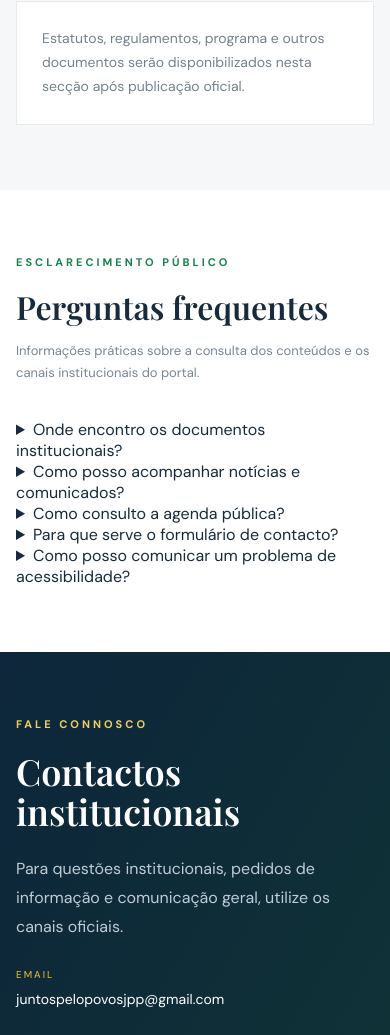
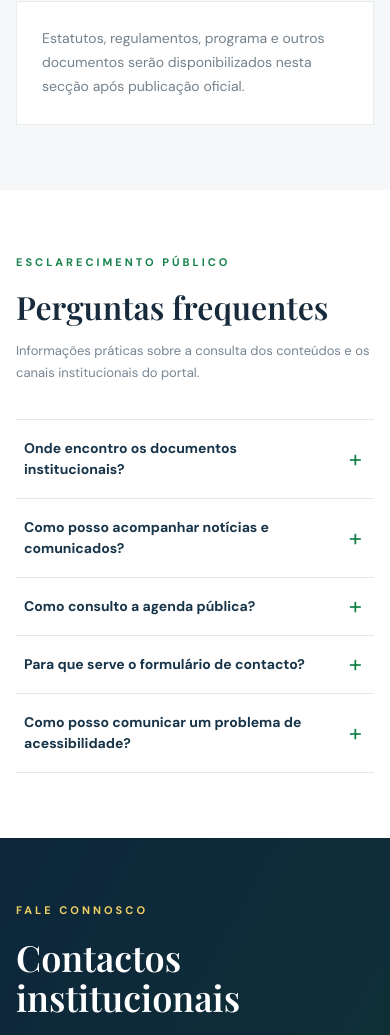
Before and after one commit to Fernandosantarosa-bit/sjpp, a React (Vite) app: page / in a window 390 px wide. Shown: the part 5447-6482 px from the top of the page. Built offline with nearby package versions, Linux system fonts and the light colour scheme; no server answers; the database is empty.

Commit message:
Style institutional FAQ section responsively

```diff
--- a/src/styles.css
+++ b/src/styles.css
@@ -72,3 +72,16 @@
 
 /* Identidade oficial S.J.P.P. — preservar a proporção integral do ficheiro */
 .brand-logo-frame{position:relative;display:inline-flex;align-items:center;justify-content:center;flex:none;width:76px;height:58px;overflow:hidden}.brand-logo{display:block;max-width:100%;max-height:100%;width:auto;height:auto;object-fit:contain}.brand-logo-frame .brand-mark{position:absolute;inset:0;display:flex;align-items:center;justify-content:center;pointer-events:none}.brand-logo-frame:has(.brand-logo:not([style*='display: none'])) .brand-mark{opacity:0}.brand-copy{display:flex;flex-direction:column;gap:4px}.brand-copy b{line-height:1.1}.brand-copy small{line-height:1.3}@media(max-width:650px){.brand-logo-frame{width:58px;height:46px}.brand-copy b{font-size:.9rem}.brand-copy small{font-size:.58rem}}
+
+
+/* Perguntas frequentes — conteúdo público e acessível */
+.faq-section{background:#fff}
+.faq-list{max-width:900px;border-top:1px solid #e2e8e5}
+.faq-list details{border-bottom:1px solid #e2e8e5;padding:0 4px}
+.faq-list summary{position:relative;cursor:pointer;list-style:none;padding:22px 42px 22px 4px;color:#173449;font-size:15px;font-weight:700;line-height:1.5}
+.faq-list summary::-webkit-details-marker{display:none}
+.faq-list summary:after{content:'+';position:absolute;right:8px;top:50%;transform:translateY(-50%);font-size:24px;font-weight:400;color:var(--sjpp-green)}
+.faq-list details[open] summary:after{content:'−'}
+.faq-list details p{max-width:760px;margin:0;padding:0 42px 22px 4px;color:#687985;font-size:14px;line-height:1.8}
+.faq-list summary:focus-visible{outline:3px solid #e7bd37;outline-offset:2px;border-radius:2px}
+@media(max-width:650px){.faq-list summary{font-size:14px;padding-top:18px;padding-bottom:18px}.faq-list details p{font-size:13px;padding-right:12px}}
```
